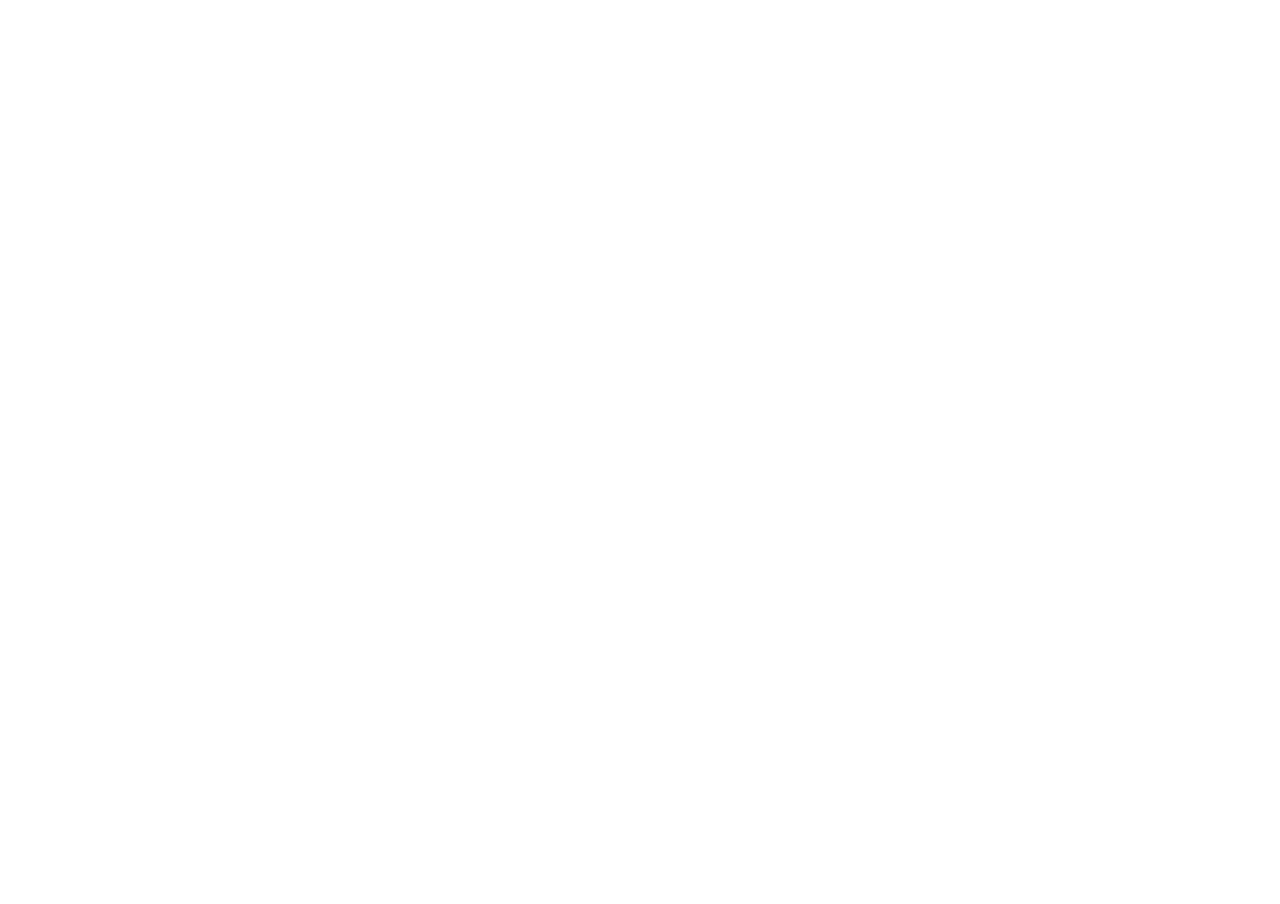
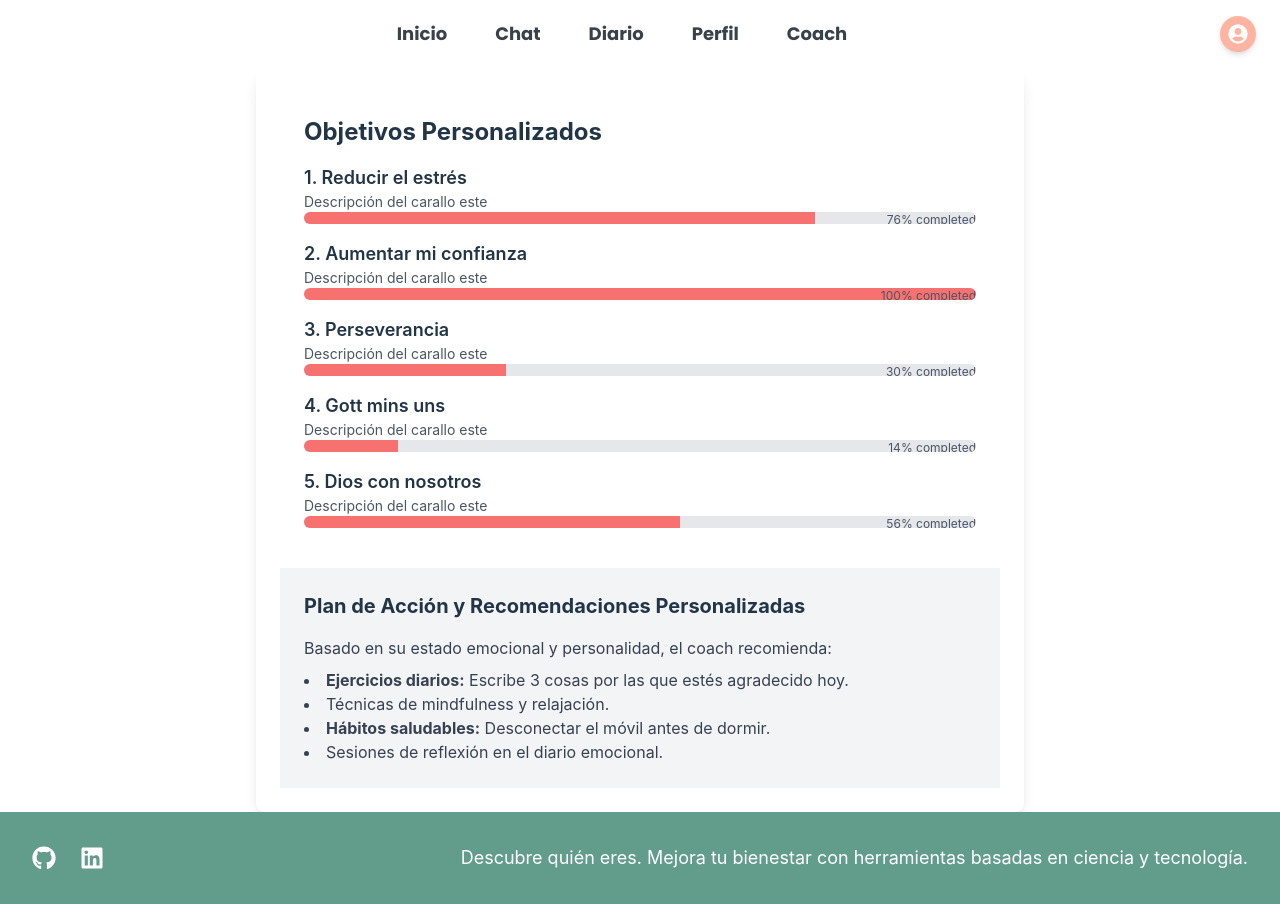
Before and after one commit to pablolobat0/bigFive, a React (Vite) app in the folder frontend/: page /coach in a window 1280 px wide. Before the commit this address had no page. Before the commit the page ends 800 px from the top, so only its background shows below. Built offline with nearby package versions, Linux system fonts and the light colour scheme.

Commit message:
Implementación de la página del front (#18)

```diff
--- a/frontend/src/App.tsx
+++ b/frontend/src/App.tsx
@@ -5,6 +5,7 @@
 import Diario from "./pages/Diario.tsx";
 import Login from "./pages/LoginPage.tsx";
 import Register from "./pages/RegisterPage.tsx";
+import Coach from "./pages/Coach.tsx";
 
 const App: React.FC = () => {
   return (
@@ -16,6 +17,7 @@
       <Route path="/diario" element={<Diario />} />
       <Route path="/login" element={<Login />} />
       <Route path="/register" element={<Register />} />
+      <Route path="/coach" element={<Coach />} />
     </Routes>
   </div>
   );
--- /dev/null
+++ b/frontend/src/components/GoalList.tsx
@@ -0,0 +1,36 @@
+import React from "react";
+import ProgressBar from "./ProgressBar";
+
+interface Goal {
+  id: number;
+  title: string;
+  description: string;
+  progress: number;
+}
+
+const goals: Goal[] = [
+  { id: 1, title: "Reducir el estrés", description: "Descripción del carallo este", progress: 76 },
+  { id: 2, title: "Aumentar mi confianza", description: "Descripción del carallo este", progress: 100 },
+  { id: 3, title: "Perseverancia", description: "Descripción del carallo este", progress: 30 },
+  { id: 4, title: "Gott mins uns", description: "Descripción del carallo este", progress: 14 },
+  { id: 5, title: "Dios con nosotros", description: "Descripción del carallo este", progress: 56 },
+];
+
+const GoalList = () => {
+  return (
+    <section className="p-6 bg-white">
+      <h2 className="text-2xl font-bold mb-4">Objetivos Personalizados</h2>
+      {goals.map((goal) => (
+        <div key={goal.id} className="mb-4">
+          <h3 className="text-lg font-semibold">
+            {goal.id}. {goal.title}
+          </h3>
+          <p className="text-gray-600 text-sm">{goal.description}</p>
+          <ProgressBar progress={goal.progress} />
+        </div>
+      ))}
+    </section>
+  );
+};
+
+export default GoalList;
--- /dev/null
+++ b/frontend/src/components/ProgressBar.tsx
@@ -0,0 +1,21 @@
+import React from "react";
+
+interface ProgressBarProps {
+  progress: number;
+}
+
+const ProgressBar: React.FC<ProgressBarProps> = ({ progress }) => {
+  return (
+    <div className="relative w-full h-3 bg-gray-200 rounded-full overflow-hidden">
+      <div
+        className="h-full bg-red-400"
+        style={{ width: `${progress}%` }}
+      ></div>
+      <span className="absolute right-0 top-0 text-xs text-gray-600">
+        {progress}% completed
+      </span>
+    </div>
+  );
+};
+
+export default ProgressBar;
--- /dev/null
+++ b/frontend/src/components/Recommendations.tsx
@@ -0,0 +1,28 @@
+import React from "react";
+
+const Recommendations = () => {
+  return (
+    <section className="bg-gray-100 p-6">
+      <h2 className="text-xl font-bold mb-4">
+        Plan de Acción y Recomendaciones Personalizadas
+      </h2>
+      <p className="text-gray-700 mb-2">
+        Basado en su estado emocional y personalidad, el coach recomienda:
+      </p>
+      <ul className="list-disc list-inside text-gray-700">
+        <li>
+          <strong>Ejercicios diarios:</strong> Escribe 3 cosas por las que estés
+          agradecido hoy.
+        </li>
+        <li>Técnicas de mindfulness y relajación.</li>
+        <li>
+          <strong>Hábitos saludables:</strong> Desconectar el móvil antes de
+          dormir.
+        </li>
+        <li>Sesiones de reflexión en el diario emocional.</li>
+      </ul>
+    </section>
+  );
+};
+
+export default Recommendations;
--- /dev/null
+++ b/frontend/src/pages/Coach.tsx
@@ -0,0 +1,24 @@
+import Header from "../components/Header";
+import GoalList from "../components/GoalList";
+import Recommendations from "../components/Recommendations";
+import Footer from "../components/Footer";
+
+const Coach = () => {
+  return (
+    <div className="min-h-screen w-full flex flex-col">
+      <Header />
+
+      {/* Contenedor que crece para mantener el footer en la parte inferior */}
+      <div className="flex-1 flex items-center justify-center">
+        <main className="w-full max-w-3xl p-6 bg-white rounded-lg shadow-lg">
+          <GoalList />
+          <Recommendations />
+        </main>
+      </div>
+
+      <Footer />
+    </div>
+  );
+};
+
+export default Coach;
```
